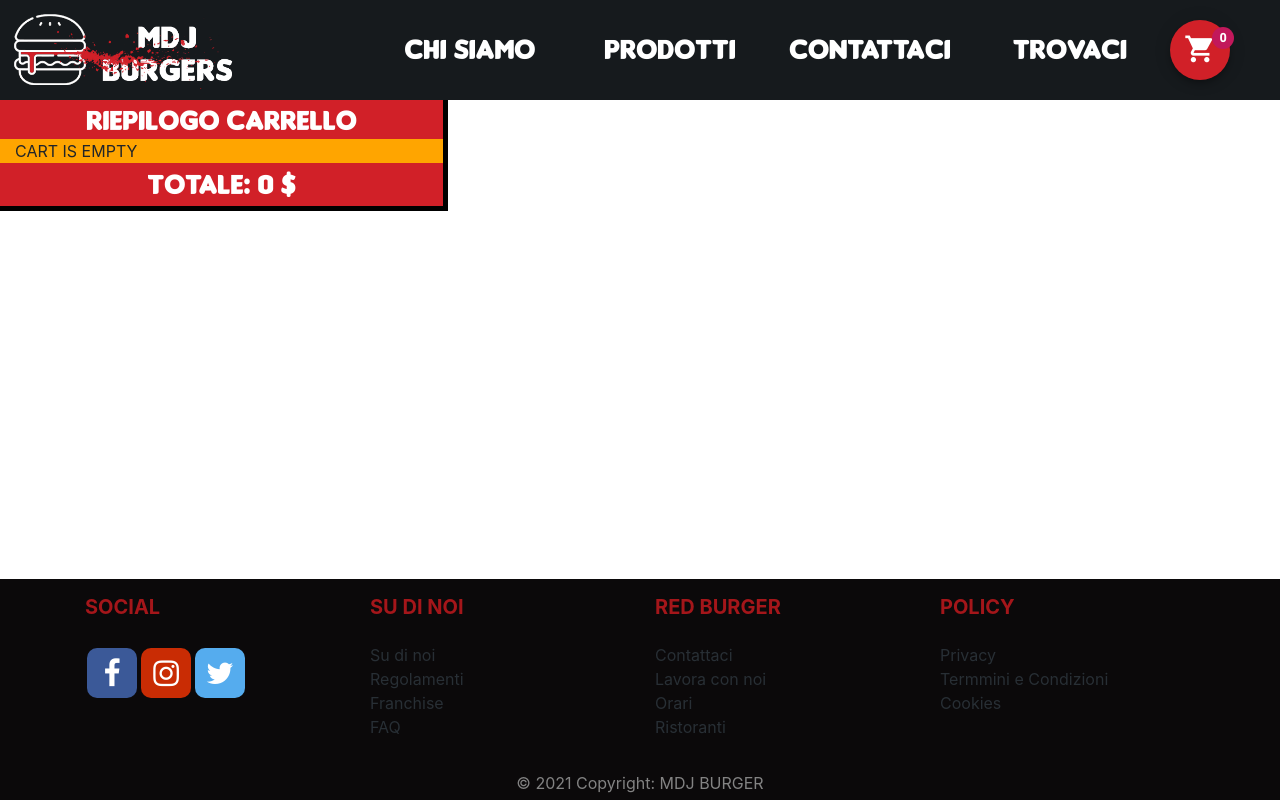
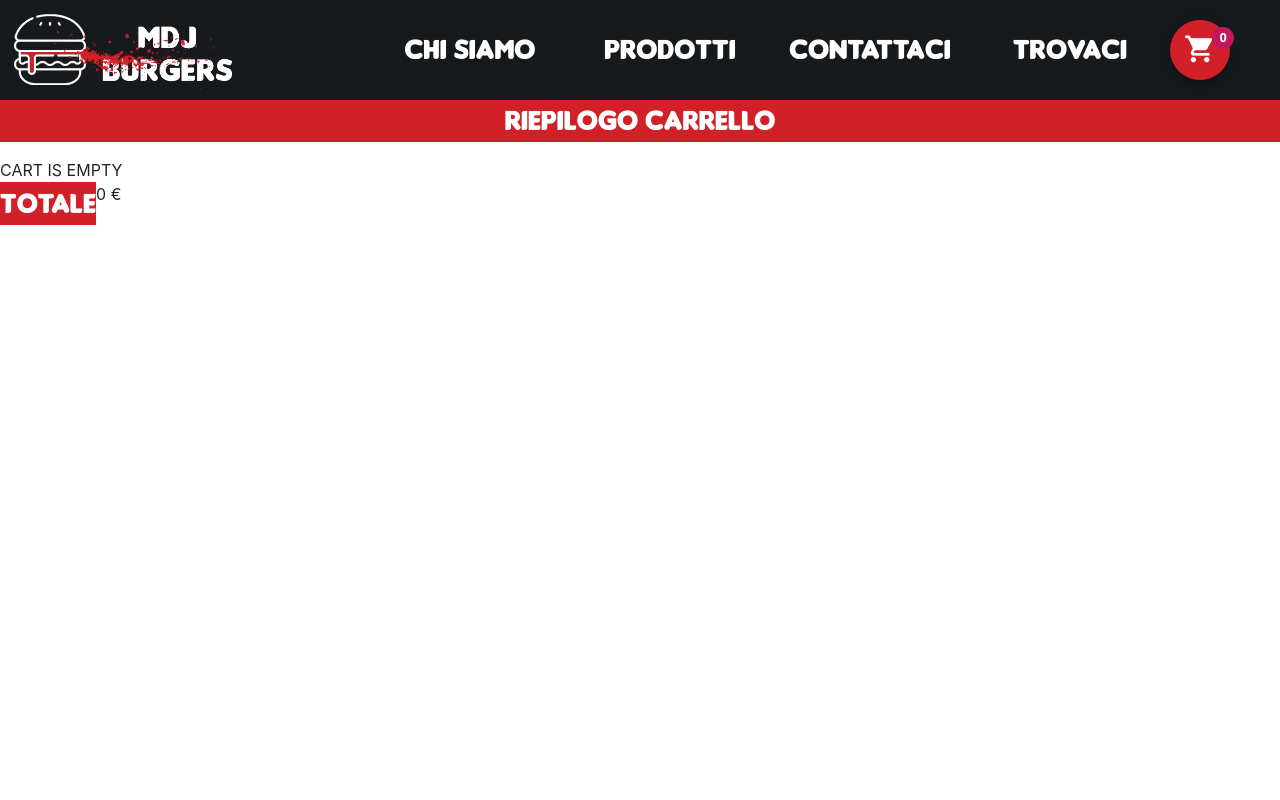
Before and after one commit to microjeco/Prj-Junk-Food-Nabil-Dario, an Angular app: page /shopping-cart in a window 1280 px wide. Shown: the top 800 px of the page. Built offline with nearby package versions, Linux system fonts and the light colour scheme.

Commit message:
creato nuovo html carrello

```diff
--- a/src/app/app.component.html
+++ b/src/app/app.component.html
@@ -12,4 +12,5 @@
         <app-footer></app-footer>
     </div>
 
+
 <!-- </div> -->
--- a/src/app/app.component.scss
+++ b/src/app/app.component.scss
@@ -1,3 +1,7 @@
+// .container{
+//     height: 100%;
+//     width: 100vw;
+// }
 
 .header {
     height: 100px;
@@ -15,7 +19,7 @@
     // height: 100%;
     width: 100%;
     margin-top: 99px;
-    min-height: 60%;
+    min-height: 90%;
     // background-color: green;
     // border: 2px solid black;
     display: block;
@@ -23,15 +27,14 @@
 }
 
 .footer {
-    // height: 20%;
+    height: 20%;
     width: 100%;
     // background-color: yellow;
     // border: 2px solid black;
-    display: block;
+    // display: block;
     // position: fixed;
+    // bottom: 0;
     // position: absolute;
-    // bottom: 0;
-    // width: 100%;
 }
 
 // #footer {
--- a/src/app/cart/cart.component.html
+++ b/src/app/cart/cart.component.html
@@ -1,33 +1,26 @@
+<div class="container-totale">
 
-<div class="cart-container">
+    <div class="sinistra">
+
         <div class="title">
             <p class="textTitle">RIEPILOGO CARRELLO</p>
         </div>
-    <div class="container">
 
-        <!-- <div *ngIf = "productsCount === 0"> CART IS EMPTY </div> -->
+        <div *ngIf="productsCount === 0; then thenBlock"></div>
+            <ng-template #thenBlock>CART IS EMPTY </ng-template>
+        <div class="prodotto" *ngFor="let product of products | keyvalue">
 
-        <!-- STRANO CHE NON LO  -->
-        <div *ngIf="productsCount === 0; then thenBlock"></div>
-        <ng-template #thenBlock>CART IS EMPTY
-
-
-
-
-        </ng-template>
-
-        <!-- div uguale ad ogni prodotto -->
-        <div *ngFor="let product of products | keyvalue">
-
-            <div class="productContainer">
-                <div class="description">
+            <div class="foto">
                 <div class="immagine-prodotto">
                     <img src={{product.key.getBlob()}} alt="productImg"> <!--"{{product.key.getBlob()}}"-->
                 </div>
+            </div>
+            <div class="descrizione">
+                <div class="description">
+
                     <div class="real-description">
-                        <p style="padding-top: 20px;">{{product.key.getName()}}</p> <br>
-                        <p>{{product.key.getPrice()}} $</p>
-                    </div>
+                        <p>{{product.key.getName()}}</p> <br>
+                        <p>{{product.key.getPrice()}} €</p>
                     </div>
 
                     <div class="quantity-delete">
@@ -43,12 +36,18 @@
                             <mat-icon>delete</mat-icon>
                         </button>
                     </div>
-                <mat-divider></mat-divider>
                 </div>
             </div>
 
         </div>
+
+    </div>
+    <div class="destra">
         <div class="subtotal">
-        <p class="textSubtotal">TOTALE: {{calcSubtotal() | number : '1.0-2'}} $</p>  <!-- pipe per formattare a deguatamente i numeri visualizzati -->
+            <p class="textSubtotal">TOTALE </p>
+            <p> {{calcSubtotal() | number : '1.0-2'}} €</p>  <!-- pipe per formattare adeguatamente i numeri visualizzati -->
         </div>
     </div>
+
+
+</div>
--- a/src/app/cart/cart.component.scss
+++ b/src/app/cart/cart.component.scss
@@ -3,62 +3,56 @@
     src: url('../../assets/Insanibc.ttf') format('truetype');
 }
 
-// :host {
-//     width: 35%;
-//     min-width: 300px;
-//     height: 100%;
-//     background-color: #d12028;
-//     // max-height: 500px;
-//     // height: 80vh;
-//     // background-color: orange;
-//     // border: solid black 4px;
-//     // display: block;
-//     display: flex;
-//     flex-direction: column;
-//     position: fixed;
-//     left: 0;
-//     top: 99px;
-// }
+
 
 .cart-container {
-    width: 35%;
-    min-width: 300px;
-    height: 481px;
-    // background-color: #d12028;
-    // max-height: 500px;
-    // height: 80vh;
-    // background-color: orange;
-    // border: solid black 4px;
-    // display: block;
-    overflow: auto;
-    // background-color: orange;
+    width: 80%;
+    margin: 0 auto;
     display: flex;
-    flex-direction: column;
-    position: fixed;
-    left: 0;
-    top: 99px;
+    align-items: center;
+    justify-content: center;
+    background-color: green;
+}
+
+.contenuto {
+    width: 50%;
+    min-width: 50%;
+    text-align: center;
+    background-color: orange;
+
 }
 
 .productContainer {
-    border: solid black 3px;
+    border-bottom: solid black 3px;
     margin-top: 2rem;
     margin-bottom: 2rem;
     font-size: larger;
     font-weight: bold;
     line-height: 1rem;
+    margin-left: 0;
 }
 
-.description {
-    display: flex;
-    flex-direction: row;
-    align-items: center;
+
+.textTitle {
+    // margin-top: 50px;
+    font-family: "burgerFont";
+    font-size: 1.8rem;
+    color: white;
+    background-color: #d12028;
+    text-align: center;
 }
+
+// .description {
+//     display: flex;
+//     flex-direction: row;
+//     align-items: center;
+// }
 
 .quantity-delete {
     display: flex;
     flex-direction: row;
     align-items: center;
-    justify-content: space-around;
+    // justify-content: space-around;
 }
 
 .del-buttons {
@@ -69,58 +63,47 @@
     color: white;
 }
 
-.container {
-    // width: 85%;
-    border-right: black solid 5px;
-    background-color: orange;
+
+// .title {
+
+//     // display: inline;
+//     height: 2.5em;
+//     background-color: blue;
+
+// }
+.subtotal{
+    display: flex;
+    flex-direction: row;
+    width: 50%;
+    min-width: 50%;
 }
 
-.title {
+.textSubtotal {
 
-    // display: inline;
-    height: 2.5em;
-    background-color: blue;
-
-}
-
-.textTitle {
-    // margin-top: 50px;
     font-family: "burgerFont";
     font-size: 1.8rem;
     color: white;
     background-color: #d12028;
     text-align: center;
-    border-right: black solid 5px;
 }
 
-.textSubtotal {
-    // margin-top: 50px;
-    font-family: "burgerFont";
-    font-size: 1.8rem;
-    color: white;
-    background-color: #d12028;
-    text-align: center;
-    border-right: black solid 5px;
-    border-bottom: black solid 5px;
-}
+// .immagine-prodotto {
+//     height: 50%;
+//     display: flex;
+//     align-items: center;
+//     justify-content: center;
+// }
 
-.immagine-prodotto {
-    height: 50%;
-    display: flex;
-    align-items: center;
-    justify-content: center;
-}
+// img {
+//     width: 90px;
+// }
 
-img {
-    width: 90px;
-}
+// .subtotal {
 
-.subtotal {
+//     // display: inline;
+//     // margin-top: 2rem;
+//     height: 2.5em;
+//     border-bottom: black solid 5px;
+//     z-index: 1;
 
-    // display: inline;
-    // margin-top: 2rem;
-    height: 2.5em;
-    border-bottom: black solid 5px;
-    z-index: 1;
-
-}
+// }
--- a/src/app/page-not-found/page-not-found.component.scss
+++ b/src/app/page-not-found/page-not-found.component.scss
@@ -1,7 +1,7 @@
 .not-found{
     display: flex;
     flex-direction: row;
-    height: 800px;
+    height: 400px;
     background-image: url("../../assets/notFound/dodo-extinct.jpg");
     background-repeat: no-repeat;
     background-size: cover;
```
Also changed, not shown: src/app/cart/html-di-Matteo.html (added, +55 -0 lines). Lines whose indentation alone changed are shown as unchanged.
